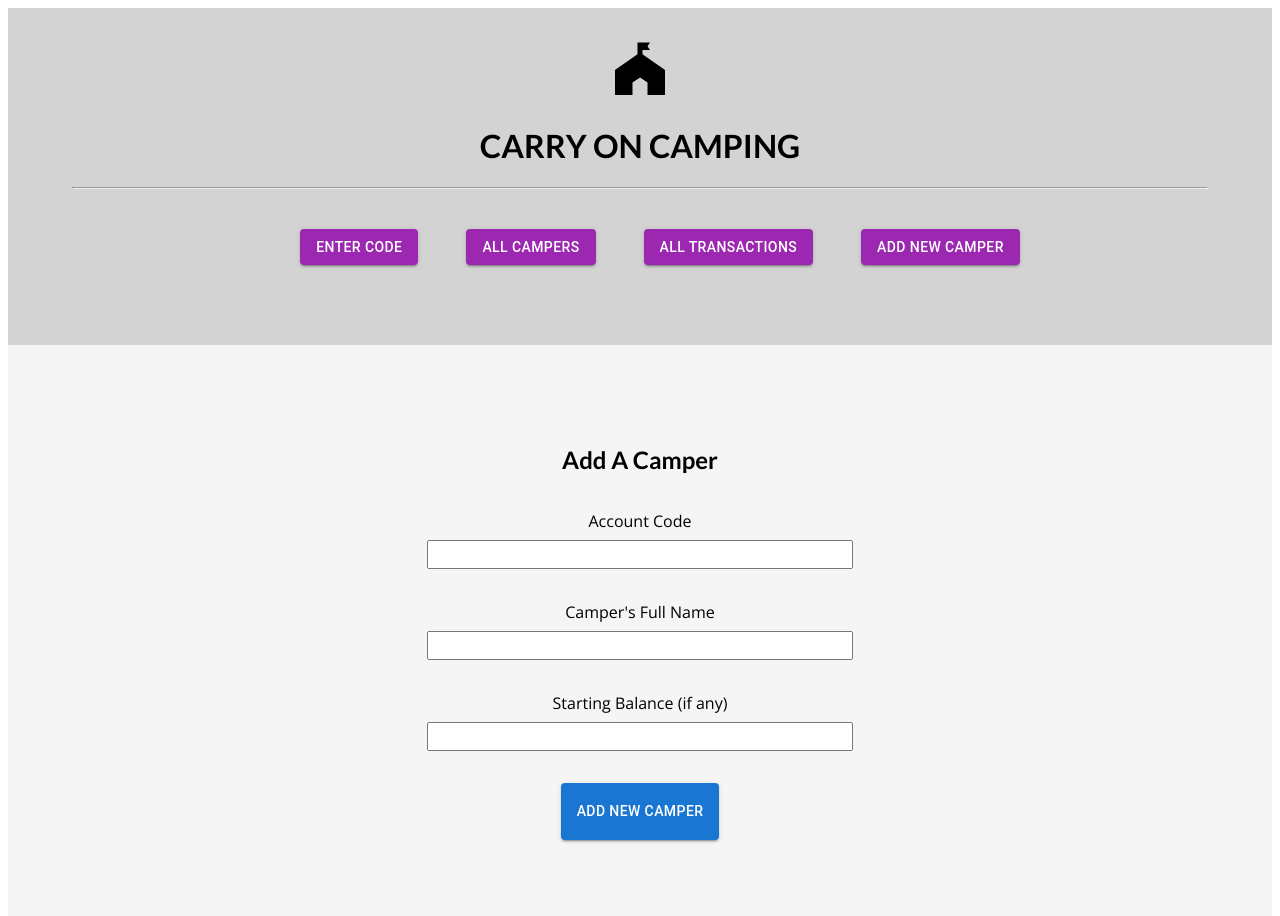
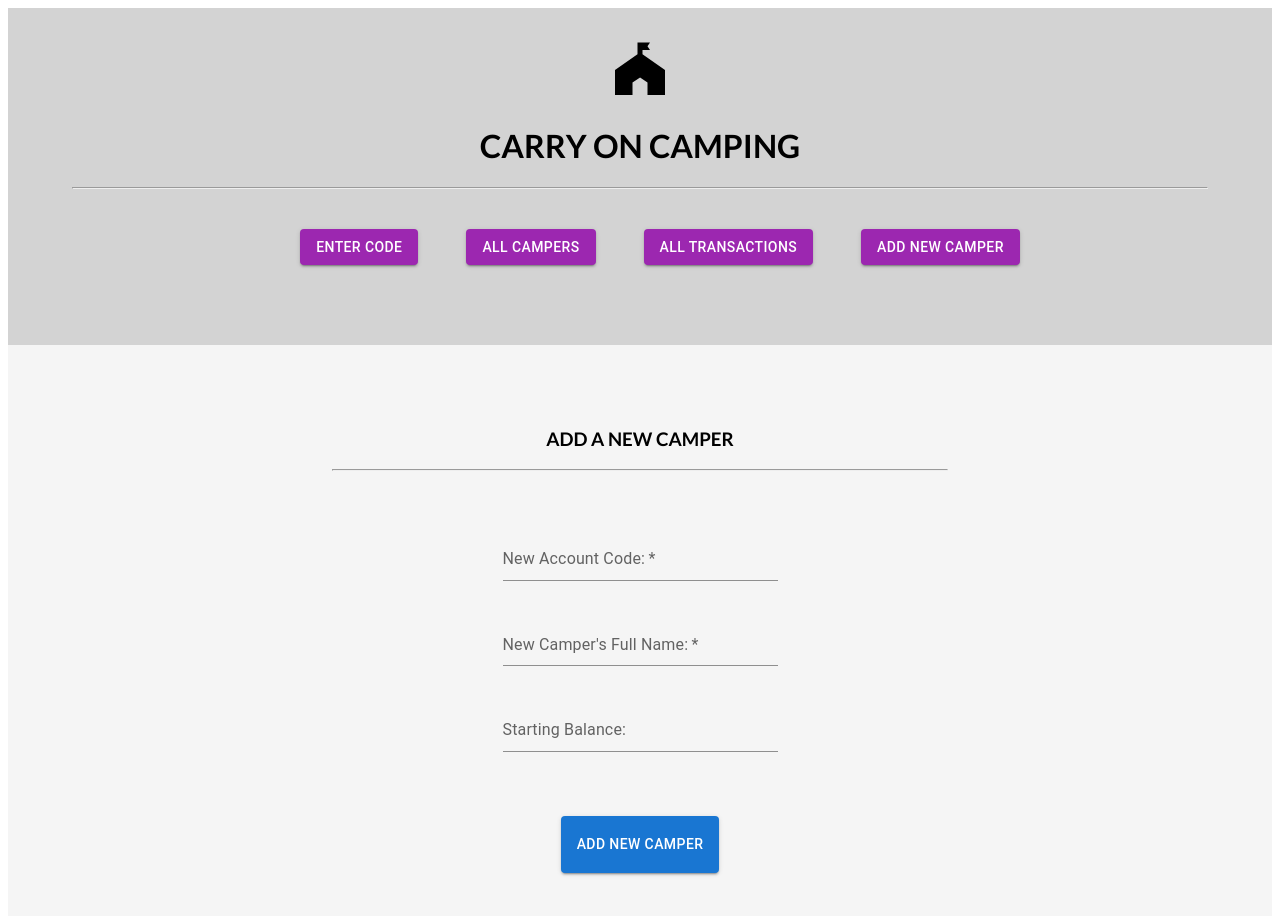
Before and after one commit to RadheyaM/next-camp-bank, a Next.js app: page /campers/add in a window 1280 px wide. Shown: the top 916 px of the page. Built offline with nearby package versions, Linux system fonts and the light colour scheme.

Commit message:
Style the new camper form

```diff
--- a/src/components/forms/NewCamperForm.js
+++ b/src/components/forms/NewCamperForm.js
@@ -1,5 +1,6 @@
 import styles from "./NewCamperForm.module.css";
 import Button from "@mui/material/Button";
+import TextField from "@mui/material/TextField";
 import { useRef } from "react";
 
 const NewCamperForm = (props) => {
@@ -28,24 +29,29 @@ const NewCamperForm = (props) => {
 
   return (
     <form onSubmit={submitHandler} className={styles.newCamperForm}>
-      <h2>Add A Camper</h2>
+      <h3>ADD A NEW CAMPER</h3>
+      <hr />
       <div className={styles.inputs}>
         <div>
-          <label htmlFor="accountId">Account Code</label>
-          <input
+          {/* <label htmlFor="accountId">Account Code</label> */}
+          <TextField
             id="accountId"
+            variant="standard"
+            label="New Account Code:"
             type="text"
             required={true}
             ref={accountId}
           />
         </div>
         <div>
-          <label htmlFor="name">Camper's Full Name</label>
-          <input id="name" type="text" required={true} ref={name}/>
+          {/* <label htmlFor="name">Camper's Full Name</label> */}
+          <TextField variant="standard" label="New Camper's Full Name:" id="name" type="text" required={true} ref={name}/>
         </div>
         <div>
-          <label htmlFor="startingBalance">Starting Balance (if any)</label>
-          <input
+          {/* <label htmlFor="startingBalance">Starting Balance (if any)</label> */}
+          <TextField
+            label="Starting Balance:"
+            variant="standard"
             id="startingBalance"
             type="text"
             ref={balance}
--- a/src/components/forms/NewCamperForm.module.css
+++ b/src/components/forms/NewCamperForm.module.css
@@ -1,14 +1,16 @@
 .newCamperForm {
   text-align: center;
-  padding: 2rem;
-  width: 75%;
+  padding: 1rem;
+  width: 100%;
 }
 
 .newCamperForm .inputs{
   display: flex;
   flex-direction: column;
+  text-align: center;
+  justify-content: center;
   gap: 2rem;
-  padding: 1rem;
+  padding: 3rem;
 }
 
 .newCamperForm .inputs div {
@@ -25,7 +27,7 @@
 .newCamperForm .inputs input {
   font-size: 1.25rem;
   text-align: center;
-  width: 50%;
+
 }
 
 .newCamperForm .submitBtn {
@@ -44,3 +46,8 @@
   background-color: orange;
   color: white;
 }
+
+.newCamperForm hr {
+  width: 50%;
+  color: lightblue;
+}
```
